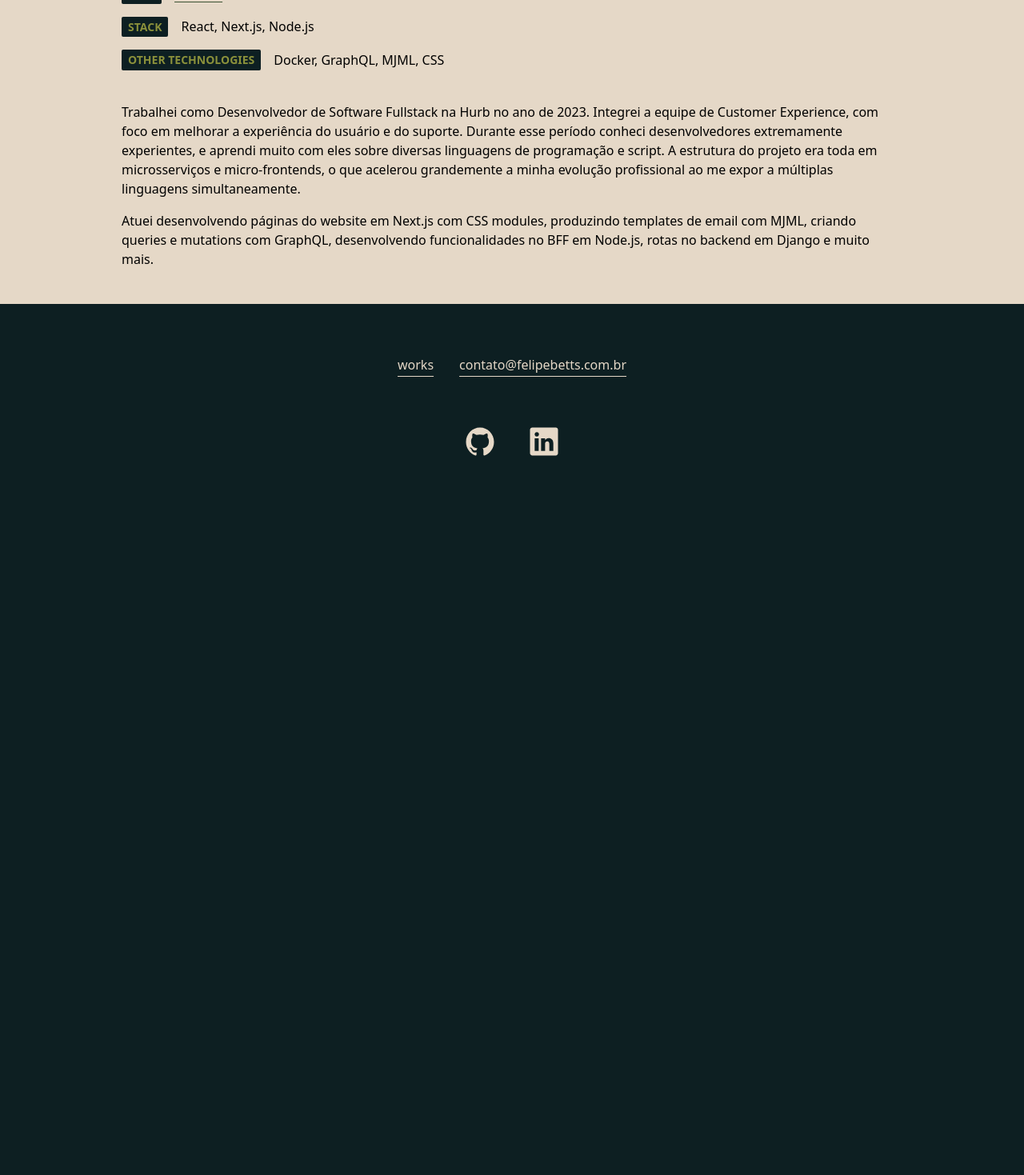
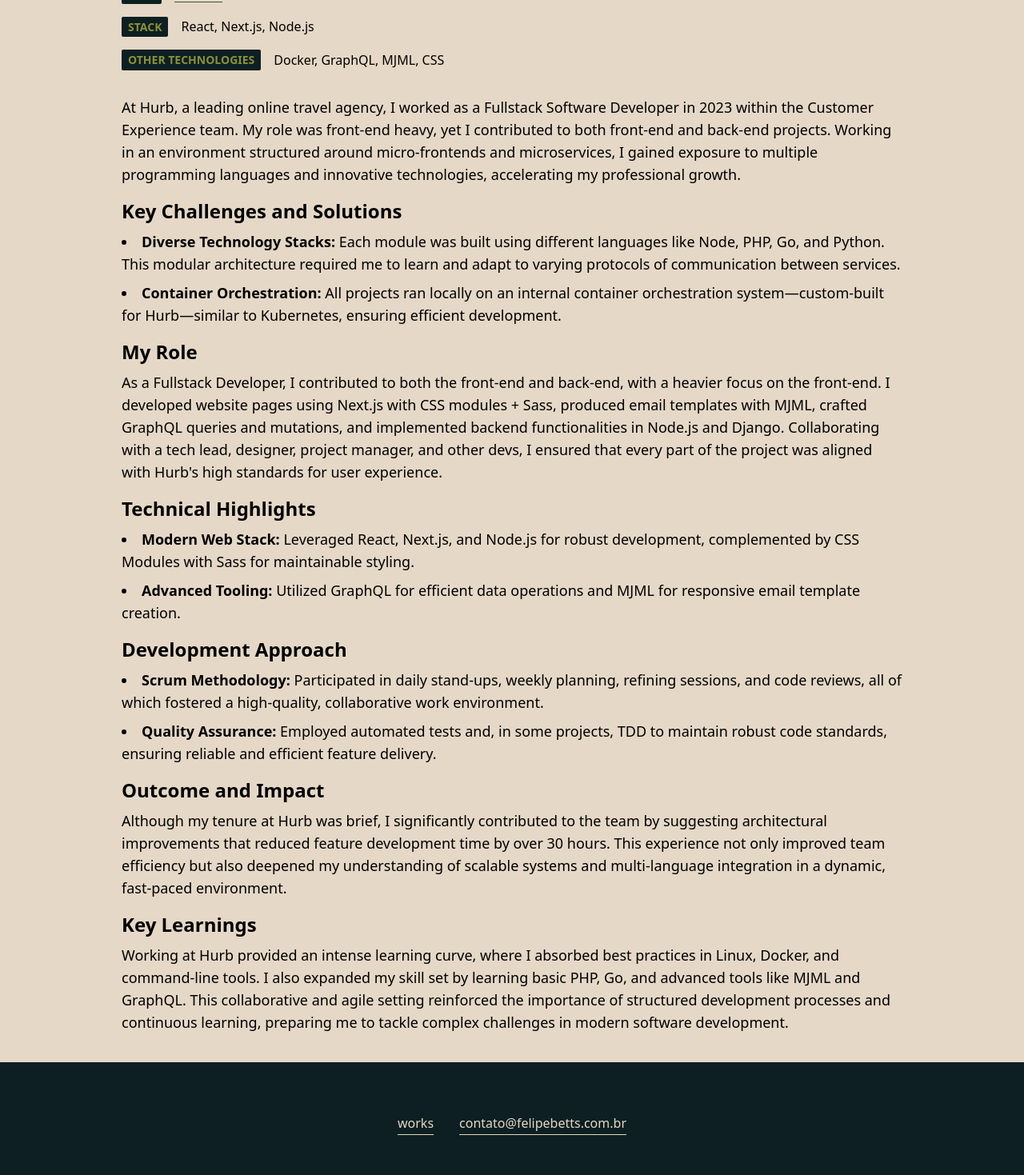
Before and after one commit to felipebetts/portfolio-2023, a Next.js app: page /works/hurb in a window 1280 px wide. Shown: the part 861-2330 px from the top of the page at 80% size. Before the commit the page ends 1505 px from the top, so only its background shows below. Built offline with nearby package versions, Linux system fonts and the light colour scheme.

Commit message:
feat: add hurb content

```diff
--- a/src/pages/works/hurb.tsx
+++ b/src/pages/works/hurb.tsx
@@ -31,22 +31,112 @@
         </PillData>
       </section>
       <section className="py-3">
-        <p className="py-2">
-          Trabalhei como Desenvolvedor de Software Fullstack na Hurb no ano de
-          2023. Integrei a equipe de Customer Experience, com foco em melhorar a
-          experiência do usuário e do suporte. Durante esse período conheci
-          desenvolvedores extremamente experientes, e aprendi muito com eles
-          sobre diversas linguagens de programação e script. A estrutura do
-          projeto era toda em microsserviços e micro-frontends, o que acelerou
-          grandemente a minha evolução profissional ao me expor a múltiplas
-          linguagens simultaneamente.
+        {/* Overview / Introduction */}
+        <p className="text-lg mb-4">
+          At Hurb, a leading online travel agency, I worked as a Fullstack
+          Software Developer in 2023 within the Customer Experience team. My
+          role was front-end heavy, yet I contributed to both front-end and
+          back-end projects. Working in an environment structured around
+          micro-frontends and microservices, I gained exposure to multiple
+          programming languages and innovative technologies, accelerating my
+          professional growth.
         </p>
-        <p className="py-2">
-          Atuei desenvolvendo páginas do website em Next.js com CSS modules,
-          produzindo templates de email com MJML, criando queries e mutations
-          com GraphQL, desenvolvendo funcionalidades no BFF em Node.js, rotas no
-          backend em Django e muito mais.
-        </p>
+
+        {/* Key Challenges and Solutions */}
+        <div className="mb-4">
+          <h3 className="text-2xl font-semibold mb-2">
+            Key Challenges and Solutions
+          </h3>
+          <ul className="list-disc list-inside space-y-2 text-lg">
+            <li>
+              <strong>Diverse Technology Stacks:</strong> Each module was built
+              using different languages like Node, PHP, Go, and Python. This
+              modular architecture required me to learn and adapt to varying
+              protocols of communication between services.
+            </li>
+            <li>
+              <strong>Container Orchestration:</strong> All projects ran locally
+              on an internal container orchestration system—custom-built for
+              Hurb—similar to Kubernetes, ensuring efficient development.
+            </li>
+          </ul>
+        </div>
+
+        {/* My Role */}
+        <div className="mb-4">
+          <h3 className="text-2xl font-semibold mb-2">My Role</h3>
+          <p className="text-lg">
+            As a Fullstack Developer, I contributed to both the front-end and
+            back-end, with a heavier focus on the front-end. I developed website
+            pages using Next.js with CSS modules + Sass, produced email
+            templates with MJML, crafted GraphQL queries and mutations, and
+            implemented backend functionalities in Node.js and Django.
+            Collaborating with a tech lead, designer, project manager, and other
+            devs, I ensured that every part of the project was aligned with
+            Hurb&apos;s high standards for user experience.
+          </p>
+        </div>
+
+        {/* Technical Highlights */}
+        <div className="mb-4">
+          <h3 className="text-2xl font-semibold mb-2">Technical Highlights</h3>
+          <ul className="list-disc list-inside space-y-2 text-lg">
+            <li>
+              <strong>Modern Web Stack:</strong> Leveraged React, Next.js, and
+              Node.js for robust development, complemented by CSS Modules with
+              Sass for maintainable styling.
+            </li>
+            <li>
+              <strong>Advanced Tooling:</strong> Utilized GraphQL for efficient
+              data operations and MJML for responsive email template creation.
+            </li>
+          </ul>
+        </div>
+
+        {/* Development Approach */}
+        <div className="mb-4">
+          <h3 className="text-2xl font-semibold mb-2">Development Approach</h3>
+          <ul className="list-disc list-inside space-y-2 text-lg">
+            <li>
+              <strong>Scrum Methodology:</strong> Participated in daily
+              stand-ups, weekly planning, refining sessions, and code reviews,
+              all of which fostered a high-quality, collaborative work
+              environment.
+            </li>
+            <li>
+              <strong>Quality Assurance:</strong> Employed automated tests and,
+              in some projects, TDD to maintain robust code standards, ensuring
+              reliable and efficient feature delivery.
+            </li>
+          </ul>
+        </div>
+
+        {/* Outcome and Impact */}
+        <div className="mb-4">
+          <h3 className="text-2xl font-semibold mb-2">Outcome and Impact</h3>
+          <p className="text-lg">
+            Although my tenure at Hurb was brief, I significantly contributed to
+            the team by suggesting architectural improvements that reduced
+            feature development time by over 30 hours. This experience not only
+            improved team efficiency but also deepened my understanding of
+            scalable systems and multi-language integration in a dynamic,
+            fast-paced environment.
+          </p>
+        </div>
+
+        {/* Key Learnings */}
+        <div>
+          <h3 className="text-2xl font-semibold mb-2">Key Learnings</h3>
+          <p className="text-lg">
+            Working at Hurb provided an intense learning curve, where I absorbed
+            best practices in Linux, Docker, and command-line tools. I also
+            expanded my skill set by learning basic PHP, Go, and advanced tools
+            like MJML and GraphQL. This collaborative and agile setting
+            reinforced the importance of structured development processes and
+            continuous learning, preparing me to tackle complex challenges in
+            modern software development.
+          </p>
+        </div>
       </section>
     </WorkDetails>
   )
```
